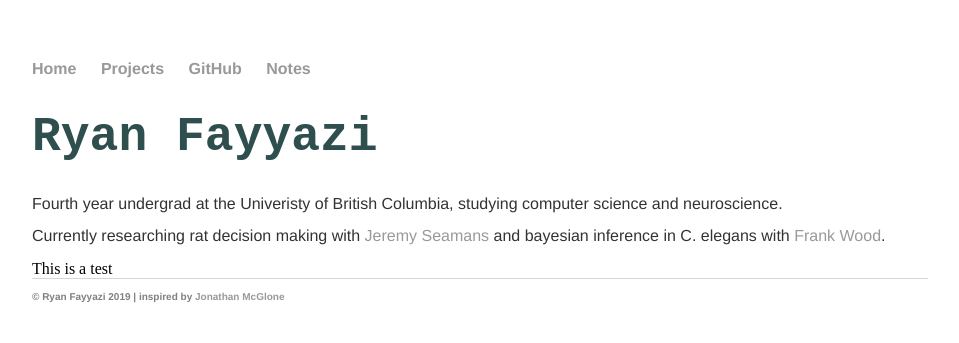
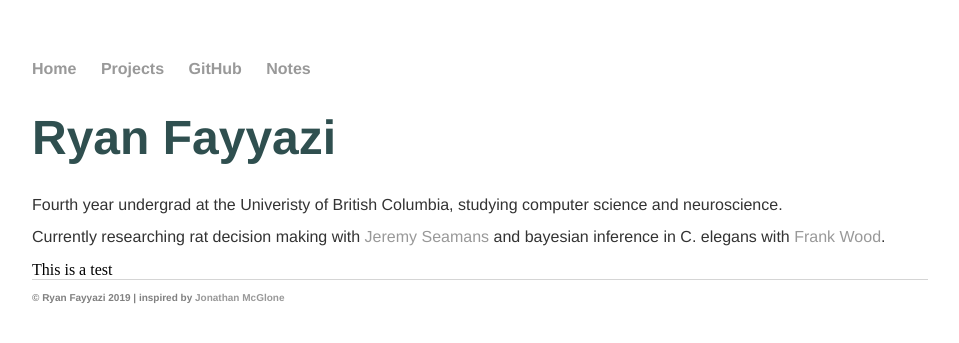
Before and after one commit to rfayyazi/rfayyazi.github.io, a Jekyll site: the page built from index.html, in a window 1280 px wide. Shown: the top 343 px of the page, without its empty margins (160-1119 px from the left). Built offline with Jekyll 4.4.1, drawn with Linux system fonts in a browser that asks for light colours.

Commit message:
Update main.css

```diff
--- a/css/main.css
+++ b/css/main.css
@@ -23,7 +23,7 @@ a:hover {
 }
 h1 {
     font-size: 3em;
-    font-family: 'Courier New', 'Helvetica', 'Arial', 'Sans-Serif';
+    font-family: 'IBM Plex Mono', 'Helvetica', 'Arial', 'Sans-Serif';
     color: #2F4F4F
 }
 h2 {
```
